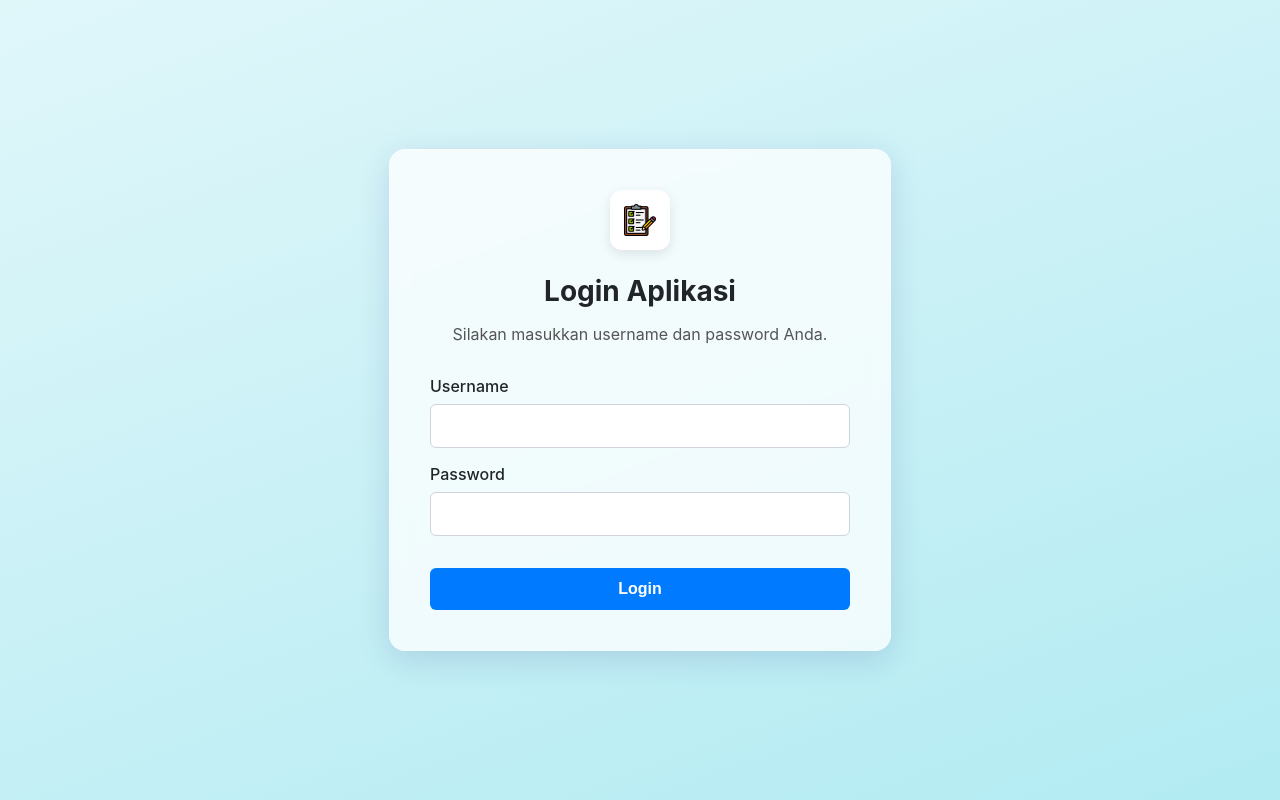
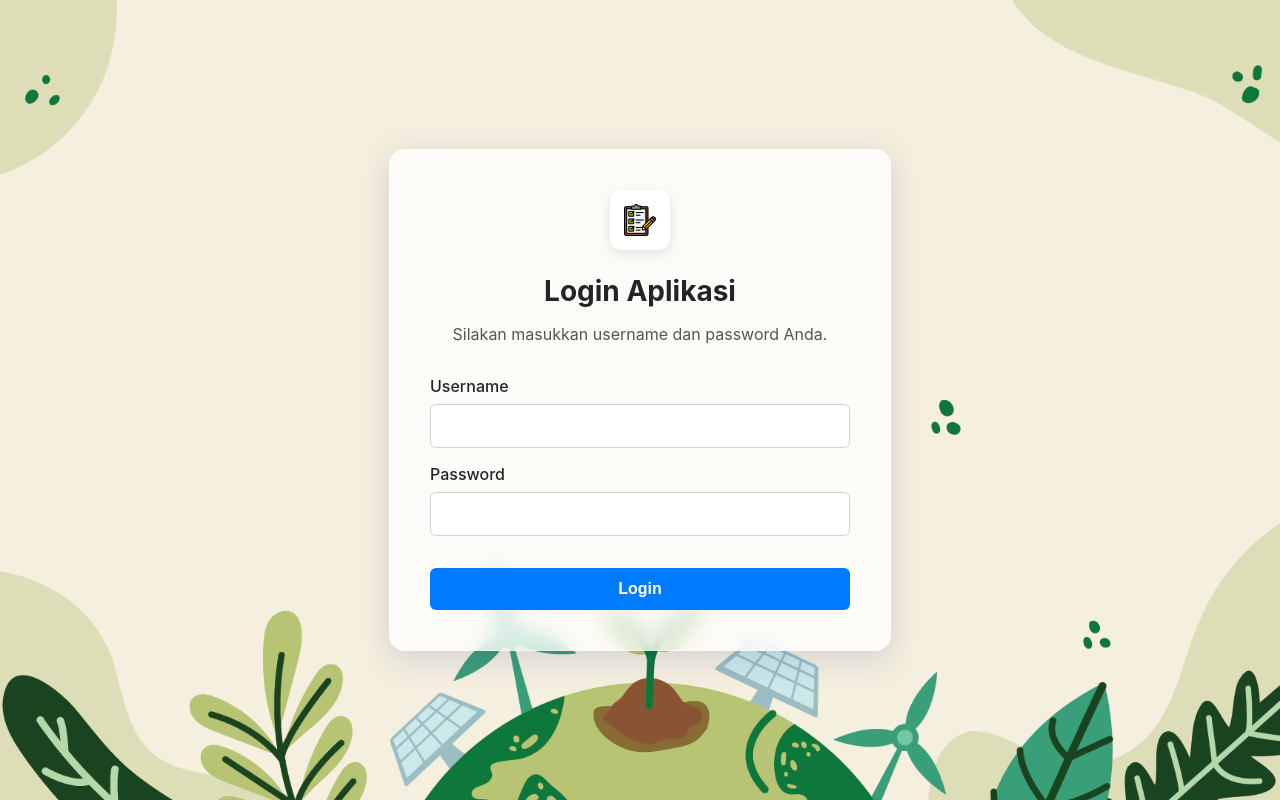
Before and after one commit to irfandelix/aplikasi-perizinan-lh, a React (Create React App) app in the folder frontend/: page / in a window 1280 px wide. Built offline with nearby package versions, Linux system fonts and the light colour scheme.

Commit message:
fix error background

```diff
--- a/frontend/src/App.css
+++ b/frontend/src/App.css
@@ -177,7 +177,12 @@
 /* -- STYLE BARU UNTUK HALAMAN LOGIN MODERN -- */
 
 .modern-login-wrapper {
-    background: linear-gradient(160deg, #e0f7fa 0%, #b2ebf2 100%); /* Gradien biru muda */
+    background: url(background.png);
+    background-size: cover;
+    background-position: center center;
+    background-repeat: no-repeat;
+    background-attachment: fixed;
+    min-height: 100vh;
     display: flex;
     justify-content: center;
     align-items: center;
```
